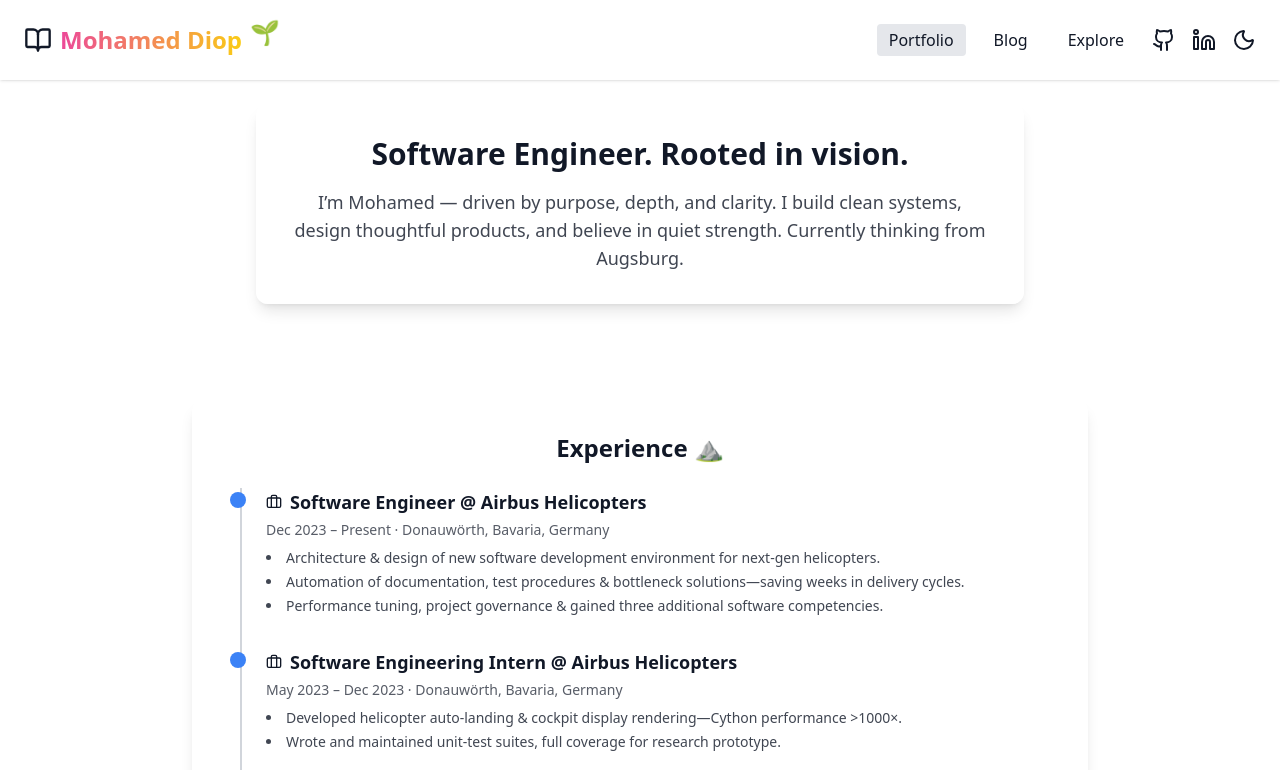
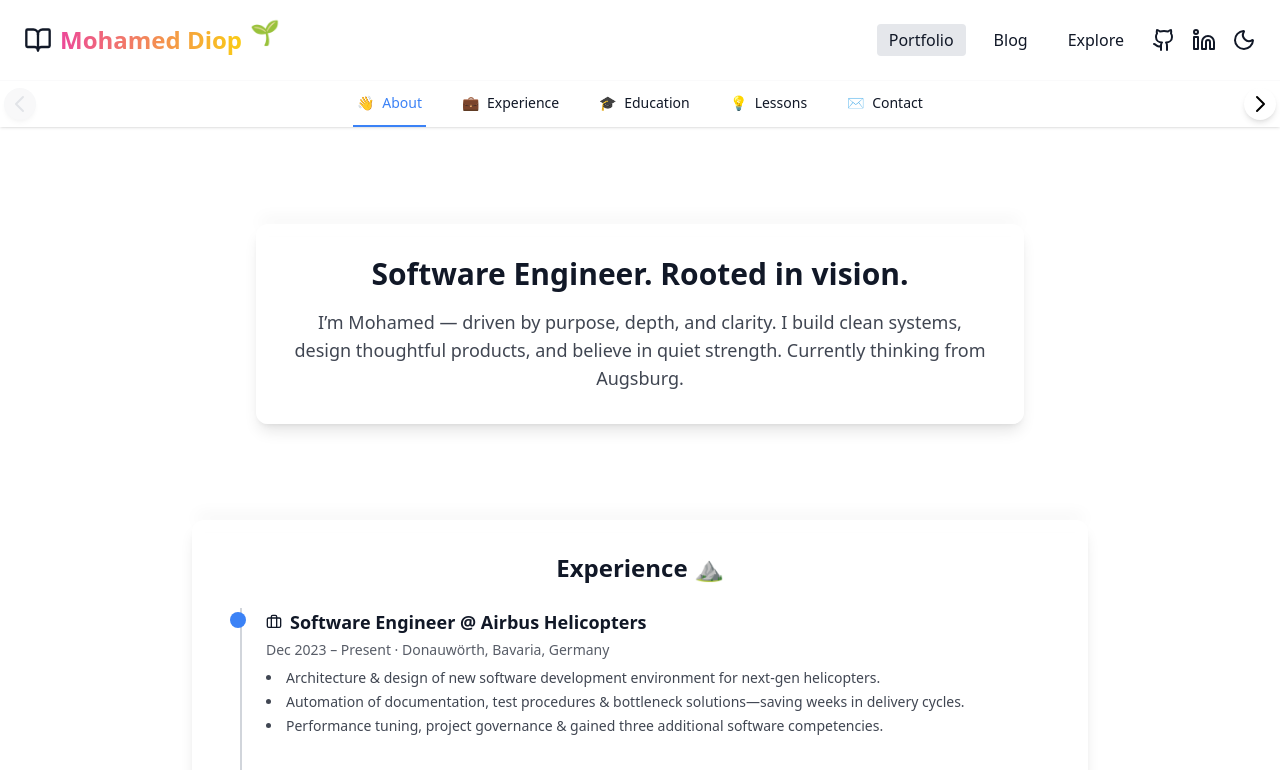
Before and after one commit to MohamedDiopGit/portfolio, a React (Vite) app: page / in a window 1280 px wide. Shown: the top 770 px of the page. Built offline with nearby package versions, Linux system fonts and the light colour scheme.

Commit message:
feat: added scrolling management and optimized navigation in the portfolio

```diff
--- a/src/components/PortfolioMain.jsx
+++ b/src/components/PortfolioMain.jsx
@@ -1,4 +1,4 @@
-import React, { useEffect, useState } from "react";
+import React, { useEffect, useState, useCallback, useMemo } from "react";
 import { Github, Linkedin, Star, Sun, Moon, Quote, Briefcase, GraduationCap, BookOpen } from "lucide-react";
 import { motion, AnimatePresence } from "framer-motion";
 import ReactMarkdown from "react-markdown";
@@ -11,13 +11,29 @@ import exploreIdeasResources from "../data/exploreIdeas";
 const GITHUB_USERNAME = "MohamedDiopGit";
 const LINKEDIN_URL = "https://www.linkedin.com/in/mohamed-diop-info/";
 
+// Optimisation du throttle avec requestAnimationFrame
+const throttle = (func) => {
+  let frame;
+  return (...params) => {
+    if (frame) cancelAnimationFrame(frame);
+    frame = requestAnimationFrame(() => {
+      func(...params);
+    });
+  };
+};
+
 export default function PortfolioMain() {
   const [theme, setTheme] = useState("light");
   const [tab, setTab] = useState("portfolio");
   const [selected, setSelected] = useState(null);
+  const [activeSection, setActiveSection] = useState("about");
   const [isLoading, setIsLoading] = useState(false);
   const [scrolled, setScrolled] = useState(false);
   const [hasLoaded, setHasLoaded] = useState(false);
+
+  const portfolioNavRef = React.useRef(null);
+  const [scrollMenuAtStart, setScrollMenuAtStart] = useState(true);
+  const [scrollMenuAtEnd, setScrollMenuAtEnd] = useState(false);
 
   useEffect(() => {
     // Prend le thème localStorage ou le système si rien n'est stocké
@@ -53,21 +69,93 @@ export default function PortfolioMain() {
     return () => window.removeEventListener("scroll", onScroll);
   }, []);
 
+  // Correction : évite le scroll "bloqué" au chargement initial
   useEffect(() => {
     setHasLoaded(true);
+    // Supprime le scrollToTop automatique qui casse le scroll natif
+    // ...ne rien faire ici...
   }, []);
 
-  useEffect(() => {
-    // Scroll toujours en haut au chargement initial, même après animations/layout
-    const scrollToTop = () => window.scrollTo({ top: 0, left: 0, behavior: "auto" });
-    // Premier tick
-    scrollToTop();
-    // Deuxième tick pour forcer après layout/animations
-    setTimeout(scrollToTop, 50);
-    // Troisième tick pour garantir après tous les effets
-    setTimeout(scrollToTop, 200);
+  // Placez handlePortfolioNavScroll AVANT scrollToSection et les useEffect qui l'utilisent
+  const handlePortfolioNavScroll = useCallback(() => {
+    const nav = portfolioNavRef.current;
+    if (!nav) return;
+
+    // Check scroll position
+    const isStart = nav.scrollLeft <= 2;
+    const isEnd = Math.abs(nav.scrollLeft + nav.clientWidth - nav.scrollWidth) <= 2;
+
+    setScrollMenuAtStart(isStart);
+    setScrollMenuAtEnd(isEnd);
   }, []);
 
+  const scrollToSection = useCallback((sectionId) => {
+    const element = document.getElementById(sectionId);
+    if (!element) return;
+
+    const isMobile = window.innerWidth < 640;
+    const header = isMobile ? 64 : 88;
+    const subnav = isMobile ? 44 : 56;
+    const extra = isMobile ? 40 : 56;
+    const offset = header + subnav + extra;
+
+    const top = element.offsetTop - offset;
+    window.scrollTo({ top, behavior: "smooth" });
+  }, []);
+
+  // Separate effect for section visibility and nav state
+  useEffect(() => {
+    if (tab !== "portfolio") return;
+
+    const handleScroll = throttle(() => {
+      const isMobile = window.innerWidth < 640;
+      const header = isMobile ? 64 : 88;
+      const subnav = isMobile ? 44 : 56;
+      const extra = isMobile ? 40 : 56;
+      const scrollPosition = window.scrollY + header + subnav + extra;
+
+      // Update active section
+      const sections = ["about", "experience", "education", "lessons", "contact"];
+      const current = sections.find(id => {
+        const el = document.getElementById(id);
+        if (!el) return false;
+        const top = el.offsetTop - 100; // Some tolerance
+        const bottom = top + el.offsetHeight;
+        return scrollPosition >= top && scrollPosition <= bottom;
+      }) || "about";
+
+      setActiveSection(current);
+
+      // Update arrow states based on active section
+      setScrollMenuAtStart(current === "about");
+      setScrollMenuAtEnd(current === "contact");
+    });
+
+    window.addEventListener("scroll", handleScroll, { passive: true });
+    handleScroll(); // Check initial state
+    return () => window.removeEventListener("scroll", handleScroll);
+  }, [tab]);
+
+  // Correction : meilleure gestion des flèches selon la section active
+  useEffect(() => {
+    if (tab !== "portfolio") return;
+    const nav = portfolioNavRef.current;
+    if (!nav) return;
+    const sectionOrder = ["about", "experience", "education", "lessons", "contact"];
+    const idx = sectionOrder.indexOf(activeSection);
+    if (idx === 0) {
+      setScrollMenuAtStart(true);
+      setScrollMenuAtEnd(false);
+    } else if (idx === sectionOrder.length - 1) {
+      setScrollMenuAtStart(false);
+      setScrollMenuAtEnd(true);
+    } else {
+      setScrollMenuAtStart(false);
+      setScrollMenuAtEnd(false);
+    }
+  }, [activeSection, tab]);
+
+  // Fonction pour changer le thème
   const toggleTheme = () => {
     const next = theme === "light" ? "dark" : "light";
     setTheme(next);
@@ -79,9 +167,17 @@ export default function PortfolioMain() {
     }
   };
 
+  useEffect(() => {
+    // Vérifie la position initiale au montage
+    handlePortfolioNavScroll();
+    // Ajoute un resize listener pour réévaluer à chaque resize
+    window.addEventListener("resize", handlePortfolioNavScroll);
+    return () => window.removeEventListener("resize", handlePortfolioNavScroll);
+  }, [handlePortfolioNavScroll]);
+
   return (
-    <div className="min-h-screen bg-white dark:bg-black text-gray-900 dark:text-gray-100 overflow-x-hidden">
-      <header className={`sticky top-0 z-50 backdrop-blur bg-white/80 dark:bg-black/95 transition-shadow ${scrolled ? "shadow-lg" : "shadow"}`}>
+    <div className="min-h-screen bg-white dark:bg-black text-gray-900 dark:text-gray-100 overflow-x-hidden scroll-smooth">
+      <header className={`fixed top-0 left-0 w-full z-50 backdrop-blur bg-white/80 dark:bg-black/95 transition-shadow ${scrolled ? "shadow-lg" : "shadow"}`}>
         <div className="max-w-7xl mx-auto flex flex-col sm:flex-row justify-between items-center p-3 sm:p-6 px-2 sm:px-4 md:px-6 gap-2 sm:gap-0">
           <h1 className="text-xl sm:text-2xl font-bold flex items-center gap-2">
             <BookOpen className="w-6 h-6 sm:w-7 sm:h-7" />
@@ -135,7 +231,84 @@ export default function PortfolioMain() {
             </button>
           </nav>
         </div>
+        {/* Sous-navigation pour Portfolio */}
+        {tab === "portfolio" && (
+          <div className="border-t border-gray-200/20 bg-white/95 dark:bg-black/95 relative">
+            <div className="flex items-center w-full">
+              {/* Flèche gauche */}
+              <button
+                type="button"
+                aria-label="Scroll left"
+                className={`ml-1 mr-2 z-10 rounded-full shadow-md p-1 flex items-center justify-center transition hover:scale-110 disabled:opacity-30
+                  ${!scrollMenuAtStart ? "bg-white dark:bg-black text-black dark:text-white" : "bg-gray-200 dark:bg-neutral-800 text-gray-400"}`}
+                onClick={() => {
+                  const nav = document.getElementById("portfolio-sections-nav");
+                  if (nav) nav.scrollBy({ left: -150, behavior: "smooth" });
+                  setTimeout(() => handlePortfolioNavScroll(), 350);
+                }}
+                disabled={scrollMenuAtStart}
+                style={{ minWidth: 32, minHeight: 32 }}
+              >
+                <svg width="24" height="24" viewBox="0 0 24 24" fill="none">
+                  <path d="M15 19l-7-7 7-7" stroke="currentColor" strokeWidth="2" strokeLinecap="round" strokeLinejoin="round"/>
+                </svg>
+              </button>
+              {/* Barre de navigation scrollable */}
+              <div className="overflow-x-auto scrollbar-hide flex-1" style={{ WebkitOverflowScrolling: "touch" }}>
+                <nav
+                  id="portfolio-sections-nav"
+                  ref={portfolioNavRef}
+                  className="max-w-7xl mx-auto px-2 sm:px-4 flex items-center justify-start md:justify-center space-x-4 sm:space-x-8 relative"
+                  style={{ scrollBehavior: "smooth" }}
+                  onScroll={handlePortfolioNavScroll}
+                >
+                  {[
+                    { id: "about", label: "About", emoji: "👋" },
+                    { id: "experience", label: "Experience", emoji: "💼" },
+                    { id: "education", label: "Education", emoji: "🎓" },
+                    { id: "lessons", label: "Lessons", emoji: "💡" },
+                    { id: "contact", label: "Contact", emoji: "✉️" }
+                  ].map(({ id, label, emoji }) => (
+                    <button
+                      key={id}
+                      onClick={() => scrollToSection(id)}
+                      className={`py-3 px-1 border-b-2 transition-colors whitespace-nowrap text-sm hover:text-blue-500
+                        ${activeSection === id
+                          ? "border-blue-500 text-blue-500 dark:text-blue-400"
+                          : "border-transparent hover:border-gray-300"}`}
+                    >
+                      <span className="flex items-center gap-2">
+                        <span>{emoji}</span>
+                        <span>{label}</span>
+                      </span>
+                    </button>
+                  ))}
+                </nav>
+              </div>
+              {/* Flèche droite */}
+              <button
+                type="button"
+                aria-label="Scroll right"
+                className={`ml-2 mr-1 z-10 rounded-full shadow-md p-1 flex items-center justify-center transition hover:scale-110 disabled:opacity-30
+                  ${!scrollMenuAtEnd ? "bg-white dark:bg-black text-black dark:text-white" : "bg-gray-200 dark:bg-neutral-800 text-gray-400"}`}
+                onClick={() => {
+                  const nav = document.getElementById("portfolio-sections-nav");
+                  if (nav) nav.scrollBy({ left: 150, behavior: "smooth" });
+                  setTimeout(() => handlePortfolioNavScroll(), 350);
+                }}
+                disabled={scrollMenuAtEnd}
+                style={{ minWidth: 32, minHeight: 32 }}
+              >
+                <svg width="24" height="24" viewBox="0 0 24 24" fill="none">
+                  <path d="M9 5l7 7-7 7" stroke="currentColor" strokeWidth="2" strokeLinecap="round" strokeLinejoin="round"/>
+                </svg>
+              </button>
+            </div>
+          </div>
+        )}
       </header>
+      {/* Padding top responsive pour mobile/desktop, augmenté */}
+      <div className="pt-[148px] sm:pt-[200px]">
         <AnimatePresence mode="wait" initial={false} onExitComplete={() => window.scrollTo(0, 0)}>
           {isLoading && (
             <motion.div
@@ -159,22 +332,26 @@ export default function PortfolioMain() {
             >
               {/* Présentation */}
               <motion.section
+                id="about"
                 initial={{ opacity: 0, y: 40 }}
                 whileInView={{ opacity: 1, y: 0 }}
                 viewport={{ once: true, amount: 0.2 }}
                 transition={{ duration: 0.6, ease: "easeOut" }}
-              className="text-center max-w-3xl mx-auto space-y-3 sm:space-y-4 rounded-xl shadow-lg bg-white/80 dark:bg-neutral-950/90 p-4 sm:p-8"
+                className="relative text-center max-w-3xl mx-auto space-y-3 sm:space-y-4 rounded-xl shadow-lg bg-white/80 dark:bg-neutral-950/90 p-4 sm:p-8 mt-0
+                  before:content-[''] before:absolute before:top-0 before:left-0 before:w-full before:h-3 before:shadow-[0_-8px_16px_-4px_rgba(0,0,0,0.10)] before:rounded-t-xl"
               >
                 <h2 className="text-2xl sm:text-3xl font-semibold">Software Engineer. Rooted in vision.</h2>
                 <p className="opacity-80 text-sm sm:text-base md:text-lg">I’m Mohamed — driven by purpose, depth, and clarity. I build clean systems, design thoughtful products, and believe in quiet strength. Currently thinking from Augsburg.</p>
               </motion.section>
               {/* Expérience */}
               <motion.section
+                id="experience"
                 initial={{ opacity: 0, y: 40 }}
                 whileInView={{ opacity: 1, y: 0 }}
                 viewport={{ once: true, amount: 0.2 }}
                 transition={{ duration: 0.6, ease: "easeOut", delay: 0.1 }}
-              className="max-w-4xl mx-auto rounded-xl shadow-lg bg-white/80 dark:bg-neutral-950/90 p-4 sm:p-8"
+                className="relative max-w-4xl mx-auto rounded-xl shadow-lg bg-white/80 dark:bg-neutral-950/90 p-4 sm:p-8 mt-12
+                  before:content-[''] before:absolute before:top-0 before:left-0 before:w-full before:h-3 before:shadow-[0_-8px_16px_-4px_rgba(0,0,0,0.10)] before:rounded-t-xl"
               >
                 <h3 className="text-xl sm:text-2xl font-semibold mb-4 sm:mb-6 text-center">Experience ⛰️</h3>
                 <div className="relative ml-2 sm:ml-4 border-l-2 border-gray-300 dark:border-neutral-800">
@@ -196,11 +373,13 @@ export default function PortfolioMain() {
               </motion.section>
               {/* Education */}
               <motion.section
+                id="education"
                 initial={{ opacity: 0, y: 40 }}
                 whileInView={{ opacity: 1, y: 0 }}
                 viewport={{ once: true, amount: 0.2 }}
                 transition={{ duration: 0.6, ease: "easeOut", delay: 0.2 }}
-              className="max-w-4xl mx-auto rounded-xl shadow-lg bg-white/80 dark:bg-neutral-950/90 p-4 sm:p-8"
+                className="relative max-w-4xl mx-auto rounded-xl shadow-lg bg-white/80 dark:bg-neutral-950/90 p-4 sm:p-8 mt-12
+                  before:content-[''] before:absolute before:top-0 before:left-0 before:w-full before:h-3 before:shadow-[0_-8px_16px_-4px_rgba(0,0,0,0.10)] before:rounded-t-xl"
               >
                 <h3 className="text-xl sm:text-2xl font-semibold mb-4 sm:mb-6 text-center">Education 🎓</h3>
                 <div className="relative ml-2 sm:ml-4 border-l-2 border-gray-300 dark:border-neutral-800">
@@ -222,11 +401,13 @@ export default function PortfolioMain() {
               </motion.section>
               {/* Lessons */}
               <motion.section
+                id="lessons"
                 initial={{ opacity: 0, y: 40 }}
                 whileInView={{ opacity: 1, y: 0 }}
                 viewport={{ once: true, amount: 0.2 }}
                 transition={{ duration: 0.6, ease: "easeOut", delay: 0.3 }}
-              className="max-w-5xl mx-auto rounded-xl shadow-lg bg-white/80 dark:bg-neutral-950/90 p-4 sm:p-8"
+                className="relative max-w-5xl mx-auto rounded-xl shadow-lg bg-white/80 dark:bg-neutral-950/90 p-4 sm:p-8 mt-12
+                  before:content-[''] before:absolute before:top-0 before:left-0 before:w-full before:h-3 before:shadow-[0_-8px_16px_-4px_rgba(0,0,0,0.10)] before:rounded-t-xl"
               >
                 <h3 className="text-xl sm:text-2xl font-semibold mb-4 sm:mb-6 text-center">Lessons through the journey 💭</h3>
                 <div className="grid grid-cols-1 md:grid-cols-3 gap-4 sm:gap-6">
@@ -245,11 +426,13 @@ export default function PortfolioMain() {
               </motion.section>
               {/* Contact */}
               <motion.section
+                id="contact"
                 initial={{ opacity: 0, y: 40 }}
                 whileInView={{ opacity: 1, y: 0 }}
                 viewport={{ once: true, amount: 0.2 }}
                 transition={{ duration: 0.6, ease: "easeOut", delay: 0.4 }}
-              className="max-w-lg mx-auto text-center space-y-3 sm:space-y-4 rounded-xl shadow-lg bg-white/80 dark:bg-neutral-950/90 p-4 sm:p-8"
+                className="relative max-w-lg mx-auto text-center space-y-3 sm:space-y-4 rounded-xl shadow-lg bg-white/80 dark:bg-neutral-950/90 p-4 sm:p-8 mt-12
+                  before:content-[''] before:absolute before:top-0 before:left-0 before:w-full before:h-3 before:shadow-[0_-8px_16px_-4px_rgba(0,0,0,0.10)] before:rounded-t-xl"
               >
                 <h3 className="text-xl sm:text-2xl font-semibold">Let's build something meaningful</h3>
                 <p className="opacity-80 text-xs sm:text-base">Whether a question, a challenge or a shared vision—I'm here. (Or just say Hi 👋🏾)</p>
@@ -372,10 +555,8 @@ export default function PortfolioMain() {
             </motion.main>
           )}
         </AnimatePresence>
-      {/* Afficher le footer seulement quand le contenu principal est prêt */}
-      {(!isLoading && (!hasLoaded ? false : true)) && (
-        <footer className="text-center py-8 text-xs opacity-60">© {new Date().getFullYear()} Mohamed Diop</footer>
-      )}
+        {/* ...existing footer... */}
+      </div>
     </div>
   );
 }
```
Lines whose indentation alone changed are shown as unchanged.
